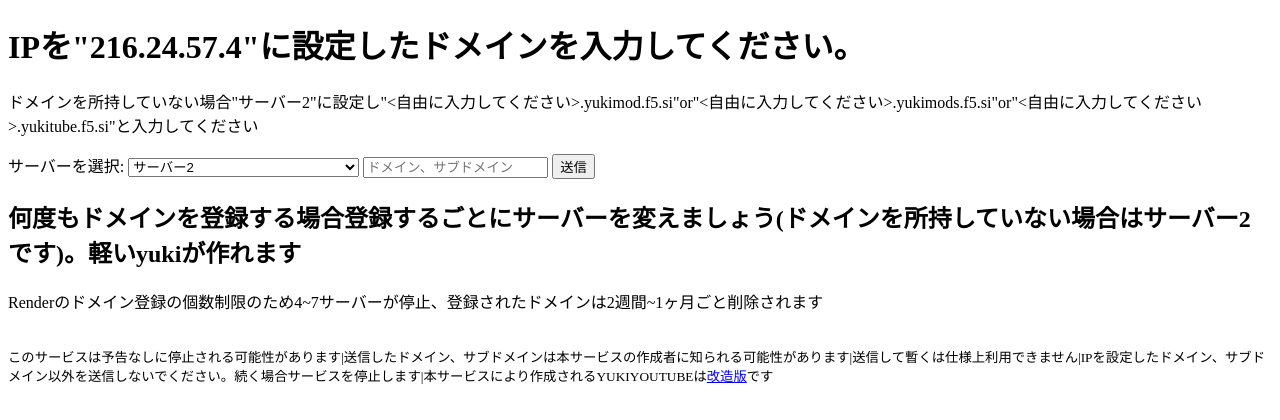
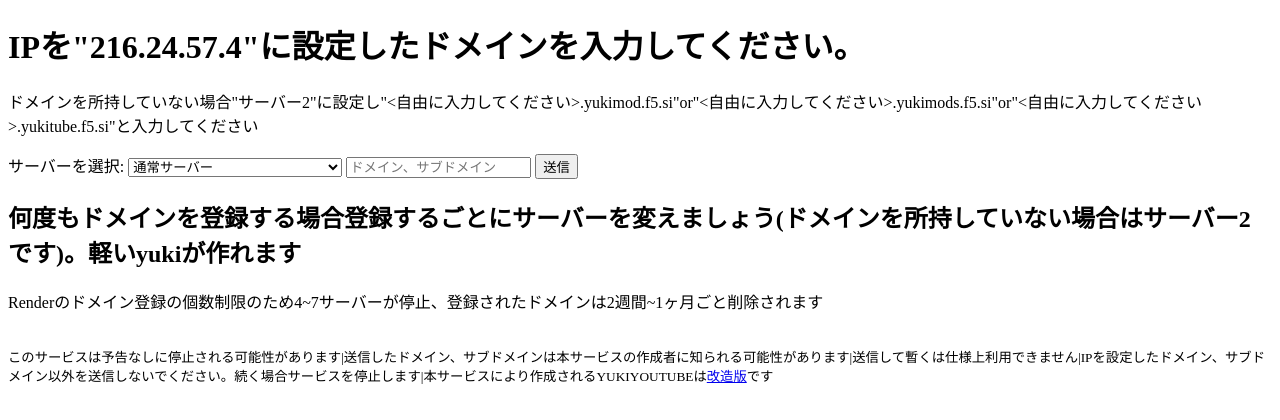
Before and after one commit to ztttas1-project/yukicreate, a Flask app: page / in a window 1280 px wide. Shown: the top 420 px of the page. Run offline with Flask 3, Linux system fonts and the light colour scheme.

Commit message:
Update index.html

```diff
--- a/templates/index.html
+++ b/templates/index.html
@@ -12,13 +12,13 @@
     <label for="server">サーバーを選択:</label>
     <select name="server" required>
 
-        <option value="2">サーバー2</option>
-        <option value="3">サーバー3</option>
-<!--    <option value="4">サーバー4</option>
+        <option value="2">通常サーバー</option>
+    <!--<option value="3">サーバー3</option>
+        <option value="4">サーバー4</option>
         <option value="5">サーバー5</option>
         <option value="6">サーバー6</option>
         <option value="2">サーバー7</option>-->
-        <option value="1">サーバー1(改造版最新verテスト用)</option>
+        <option value="1">改造版最新verテスト用サーバー</option>
     </select>
     <input type="text" name="domain" required placeholder="ドメイン、サブドメイン">
     <button type="submit">送信</button>
```
